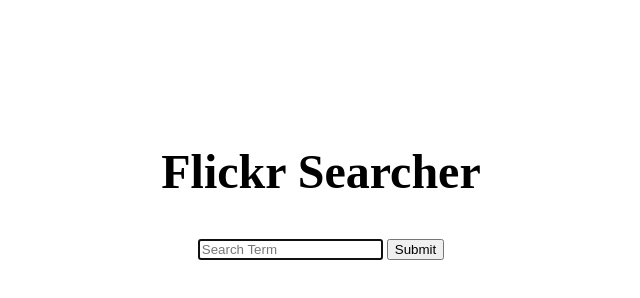
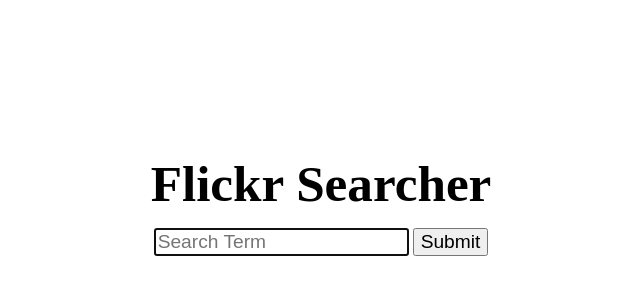
Before and after one commit to nikthequik/flkr, a website: page index.html in a window 1280 px wide. Shown: the whole page, without its empty margins (319-959 px from the left). Drawn offline with nearby package versions, Linux system fonts and the light colour scheme.

Commit message:
-increase font size of input, button, and title

```diff
--- a/css/style.css
+++ b/css/style.css
@@ -4,8 +4,9 @@
 }
 
 #container>h1 {
-	font-size: 3em;
+	font-size: 4vw;
 	margin-top: 3em;
+	margin-bottom: 0.3em;
 }
 
 .photo {
@@ -38,3 +39,7 @@
 .photo.ng-leave.ng-leave.active {
 	opacity: 1;
 }
+
+input[type=text], button {
+	font-size: 120%;
+}
--- a/js/app.js
+++ b/js/app.js
@@ -33,6 +33,7 @@
 			}
 			vm.searching = false;
 			vm.results = res.data.photos.photo;
+			vm.searchTag = "";
 			/*console.log(res);*/
 		}, function(res){
 			vm.failure = true;
```
